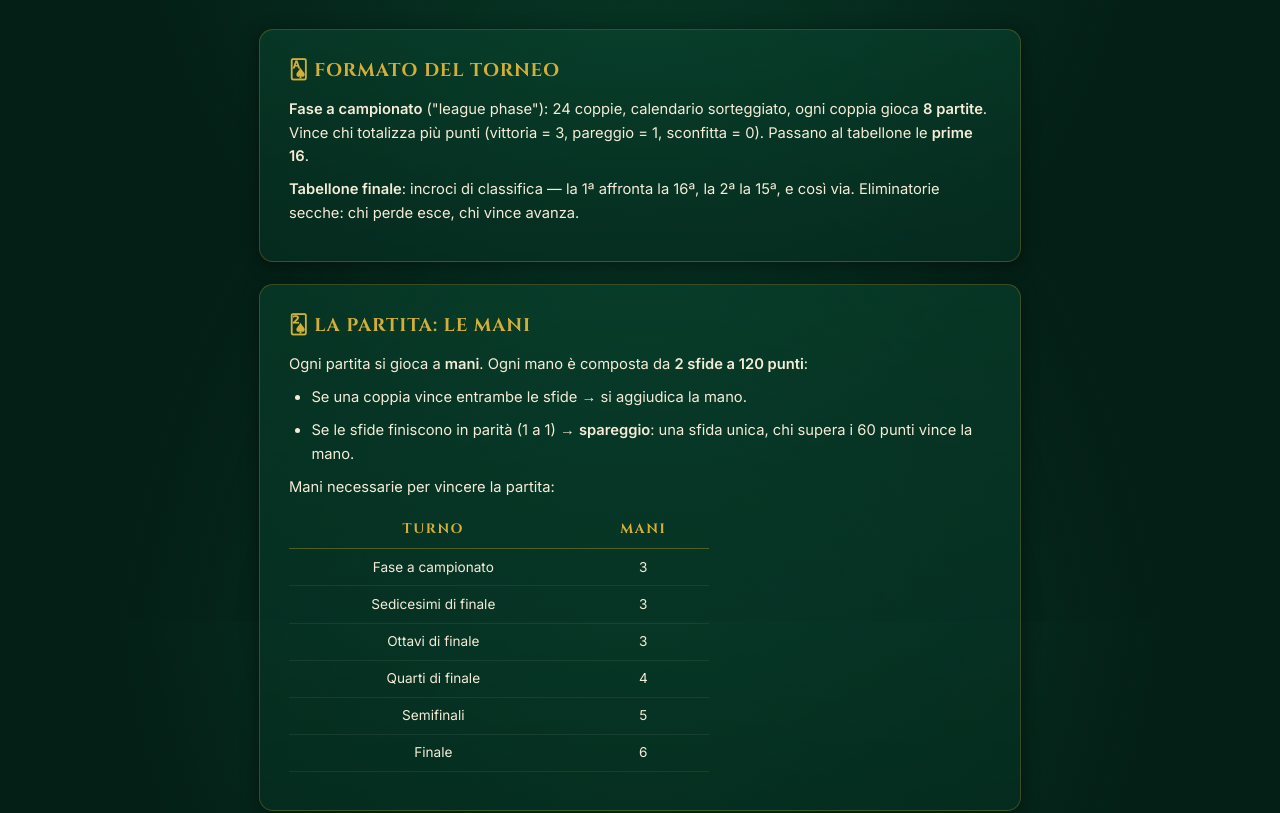
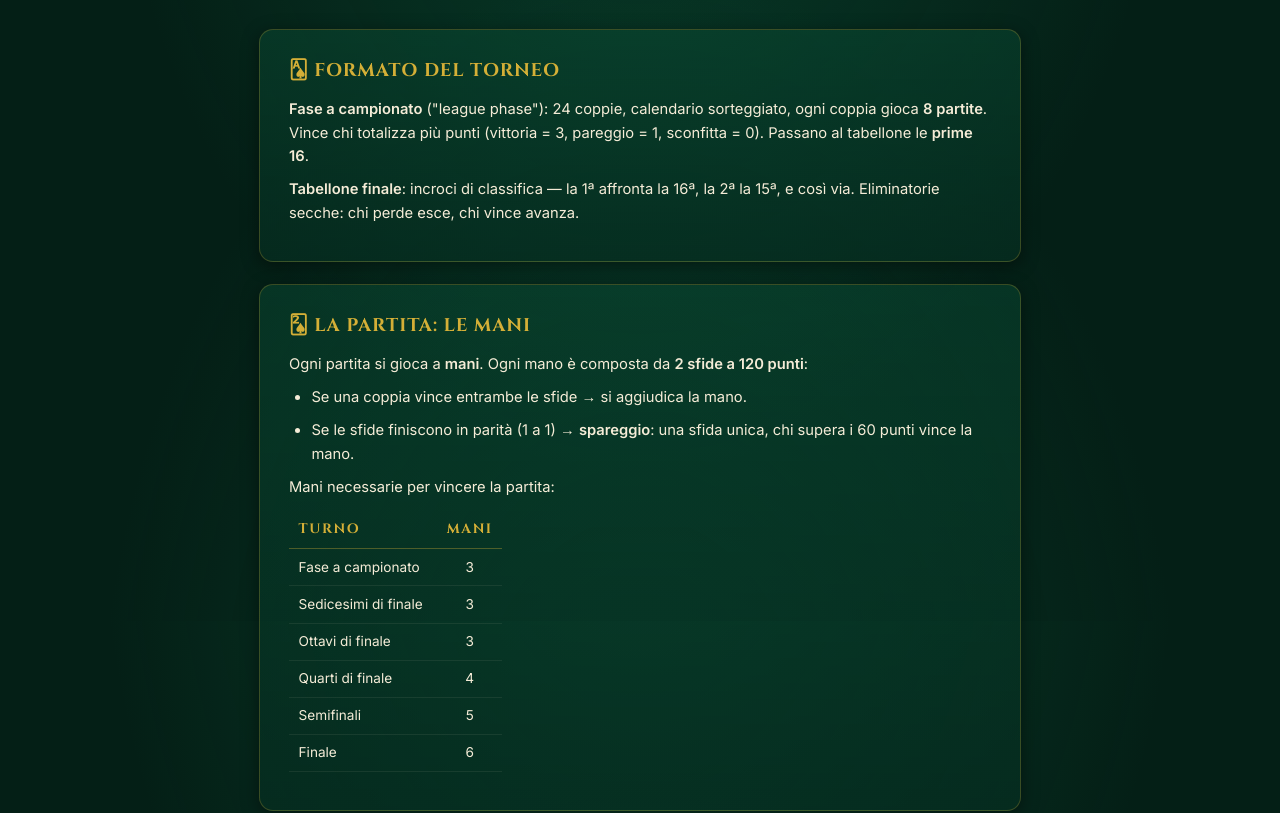
Before and after one commit to pablosantos-boop/briscol-champions-cup, a website: page public/regolamento.html in a window 1280 px wide. Shown: the part 179-992 px from the top of the page. Drawn offline with Linux system fonts and the light colour scheme.

Commit message:
Update regolamento.html

```diff
--- a/public/regolamento.html
+++ b/public/regolamento.html
@@ -47,17 +47,22 @@
           <li>Se le sfide finiscono in parità (1 a 1) → <strong>spareggio</strong>: una sfida unica, chi supera i 60 punti vince la mano.</li>
         </ul>
         <p>Mani necessarie per vincere la partita:</p>
-        <table class="tabella tab-mini">
-          <thead><tr><th>Turno</th><th>Mani</th></tr></thead>
-          <tbody>
-            <tr><td>Fase a campionato</td><td>3</td></tr>
-            <tr><td>Sedicesimi di finale</td><td>3</td></tr>
-            <tr><td>Ottavi di finale</td><td>3</td></tr>
-            <tr><td>Quarti di finale</td><td>4</td></tr>
-            <tr><td>Semifinali</td><td>5</td></tr>
-            <tr><td>Finale</td><td>6</td></tr>
-          </tbody>
-        </table>
+        <table class="tabella tab-mini" style="width: auto; max-width: 100%; table-layout: auto;">
+        <thead>
+          <tr>
+            <th style="text-align: left; padding-right: 12px;">Turno</th>
+            <th style="text-align: center; padding-left: 12px;">Mani</th>
+          </tr>
+        </thead>
+        <tbody>
+          <tr><td style="text-align: left; padding-right: 12px;">Fase a campionato</td><td style="text-align: center; padding-left: 12px;">3</td></tr>
+          <tr><td style="text-align: left; padding-right: 12px;">Sedicesimi di finale</td><td style="text-align: center; padding-left: 12px;">3</td></tr>
+          <tr><td style="text-align: left; padding-right: 12px;">Ottavi di finale</td><td style="text-align: center; padding-left: 12px;">3</td></tr>
+          <tr><td style="text-align: left; padding-right: 12px;">Quarti di finale</td><td style="text-align: center; padding-left: 12px;">4</td></tr>
+          <tr><td style="text-align: left; padding-right: 12px;">Semifinali</td><td style="text-align: center; padding-left: 12px;">5</td></tr>
+          <tr><td style="text-align: left; padding-right: 12px;">Finale</td><td style="text-align: center; padding-left: 12px;">6</td></tr>
+        </tbody>
+      </table>
       </article>
 
       <article class="card-regolamento">
```
